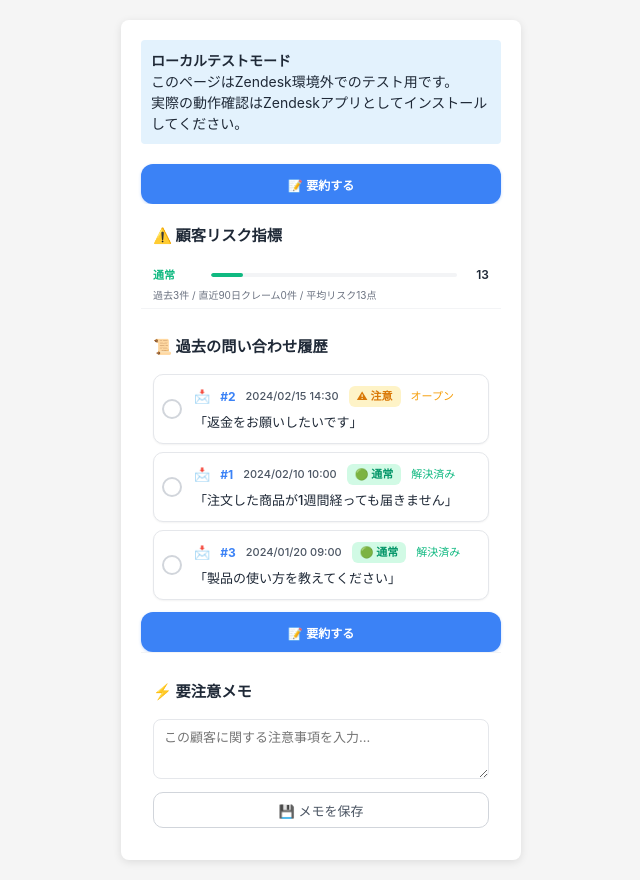
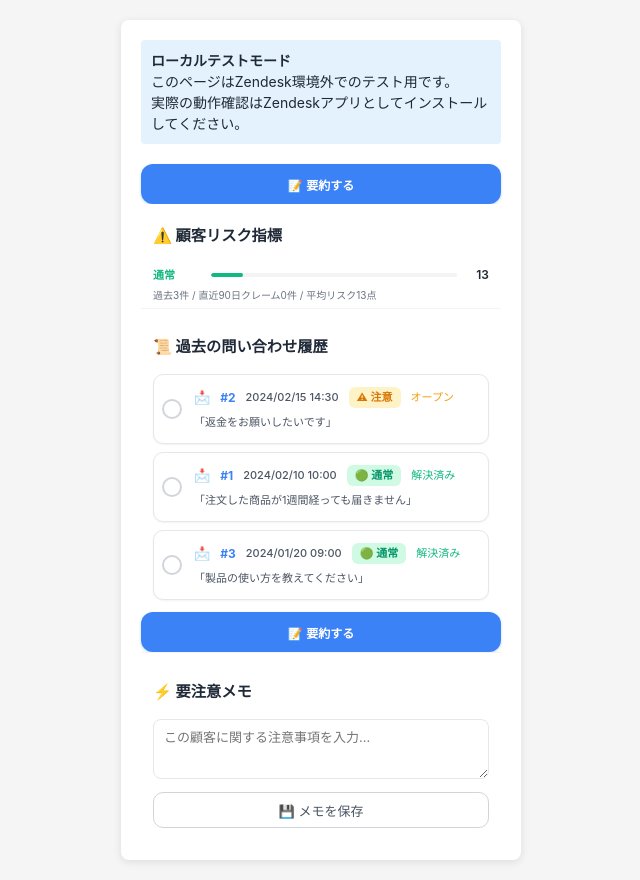
Before and after one commit to ymjiot-spec/zendesk-yoyaku, a website: page zendesk-app/test-local.html in a window 1280 px wide. Shown: the whole page, without its empty margins (319-959 px from the left). Drawn offline with Linux system fonts and the light colour scheme.

Commit message:
ui: longer ticket summary (80 chars, 2 lines), smaller font from description

```diff
--- a/zendesk-app/assets/main.js
+++ b/zendesk-app/assets/main.js
@@ -560,26 +560,18 @@ function createTicketItem(ticket) {
     const risk = ticket.riskAnalysis || { complaintScore: 0, levelText: '通常', icon: '🟢', level: 'safe' };
     const datetime = formatDateTime(ticket.created_at);
 
-    // 件名が意味不明（人名・短すぎ・内容不明）な場合はdescriptionから要約を生成
-    let summary = ticket.subject || '問い合わせ';
+    // descriptionから要約を生成（常にdescriptionを使う）
     const desc = stripHTML(ticket.description || '').trim();
-    // 件名が短い（8文字以下）or 内容を表していない場合 → descriptionを使う
-    const isUselessSubject = summary.length <= 8 ||
-      /^[\u4e00-\u9faf\u3040-\u309f\u30a0-\u30ffA-Za-z0-9\s　・]+$/.test(summary);
-    if (desc.length > 10 && isUselessSubject) {
+    let summary = '';
+    if (desc.length > 5) {
       let cleanDesc = desc.replace(/\n+/g, ' ').trim();
-      // テンプレ・人名・挨拶を除去
-      ['お問い合わせいただきありがとうございます', 'いつもお世話になっております',
-       'お世話になっております', 'お疲れ様です', 'ご担当者様', 'よろしくお願いいたします',
-       'よろしくお願いします'].forEach(t => {
-        cleanDesc = cleanDesc.replace(new RegExp(t + '[。、\\s]*', 'g'), '');
-      });
-      cleanDesc = cleanDesc.replace(/^[。、\s　]+/, '').trim();
-      if (cleanDesc.length > 5) {
-        summary = cleanDesc;
-      }
-    }
-    summary = truncateText(summary, 40);
+      const removeGreetings = /(?:お問い合わせいただきありがとうございます|いつもお世話になっております|お世話になっております|お疲れ様です|ご担当者様|よろしくお願い(?:いた)?します|何卒よろしくお願いいたします|ありがとうございます)[。、\s]*/g;
+      cleanDesc = cleanDesc.replace(removeGreetings, '').replace(/^[。、\s　]+/, '').trim();
+      summary = cleanDesc.length > 5 ? cleanDesc : (ticket.subject || '問い合わせ');
+    } else {
+      summary = ticket.subject || '問い合わせ';
+    }
+    summary = truncateText(summary, 80);
     const status = translateStatus(ticket.status);
     const ticketNumber = `#${ticket.id}`;
     const channel = getChannelInfo(ticket);
--- a/zendesk-app/assets/styles.css
+++ b/zendesk-app/assets/styles.css
@@ -518,10 +518,10 @@ body {
 }
 
 .ticket-summary {
-  font-size: 13px;
-  color: #1f2937;
-  font-weight: 500;
-  line-height: 1.5;
+  font-size: 11px;
+  color: #4b5563;
+  font-weight: 400;
+  line-height: 1.6;
   overflow: hidden;
   display: -webkit-box;
   -webkit-line-clamp: 2;
```
